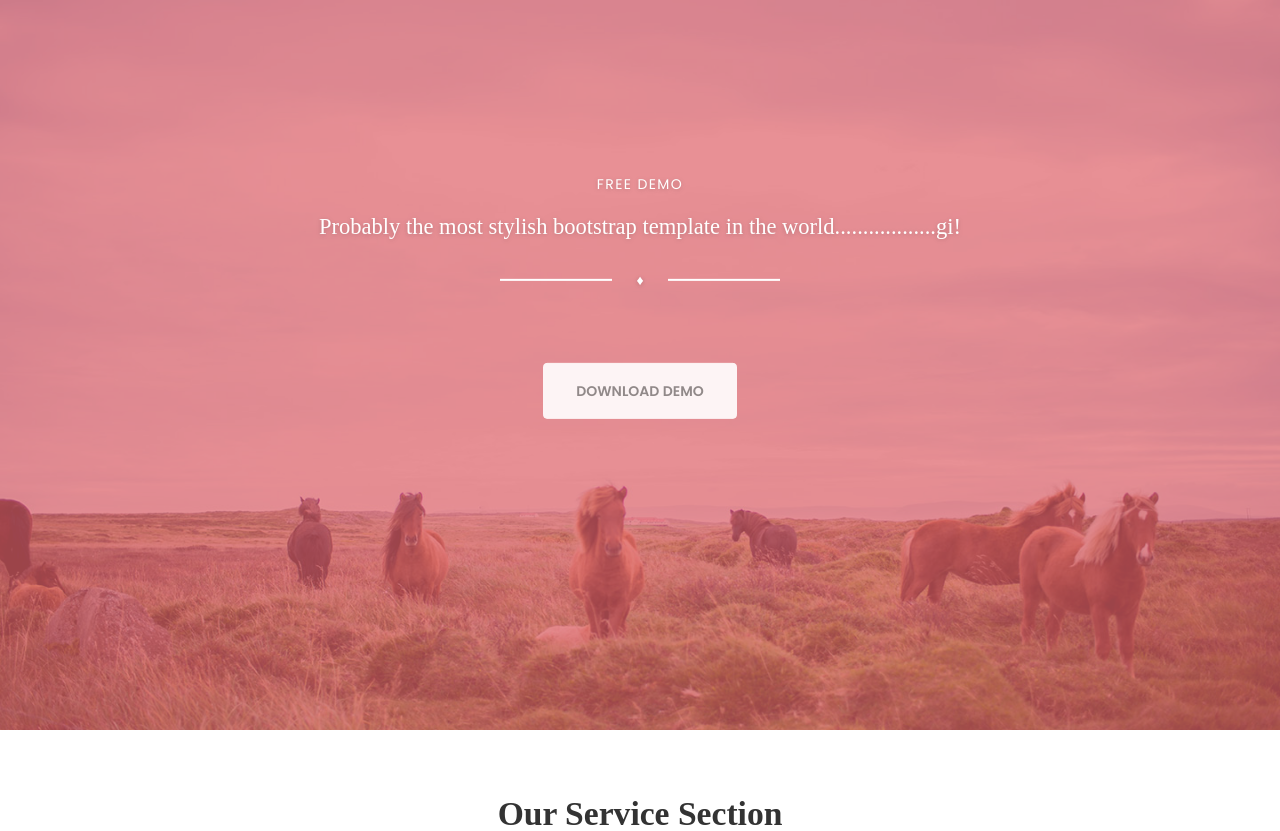
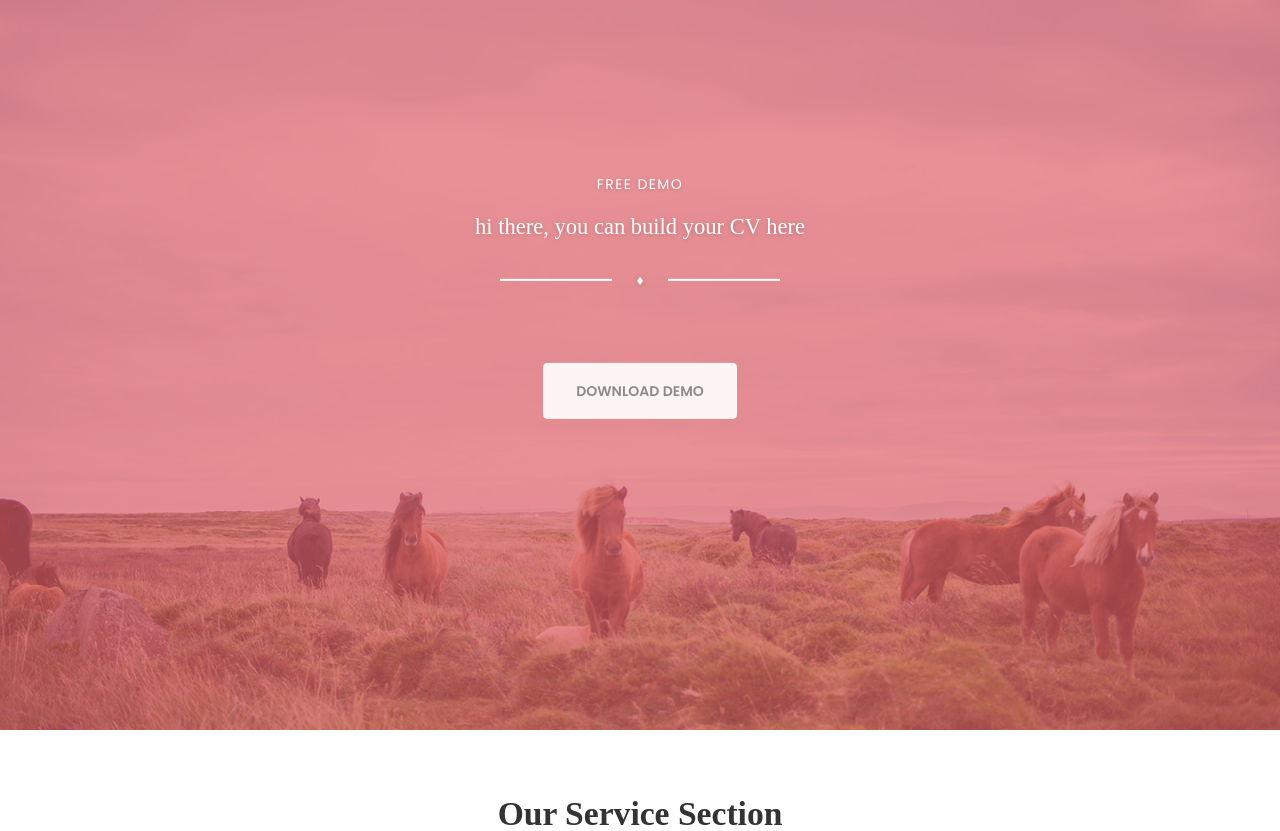
Before and after one commit to sabbir80/Resume_Genarator, a Django app: page / in a window 1280 px wide. Shown: the part 70-901 px from the top of the page. Run offline with Django 3.2, Linux system fonts and the light colour scheme; some libraries are stand-ins or nearby versions; some web fonts are replaced.

Commit message:
new header

```diff
--- a/templates/freebie.html
+++ b/templates/freebie.html
@@ -97,7 +97,7 @@
                     <div class="title-area">
                         <p>Free Demo</p>
                         <h1 class="title-modern"></h1>
-                        <h3>Probably the most stylish bootstrap template in the world..................gi!</h3>
+                        <h3>hi there, you can build your CV here</h3>
                         <div class="separator line-separator">♦</div>
                     </div>
 
```
